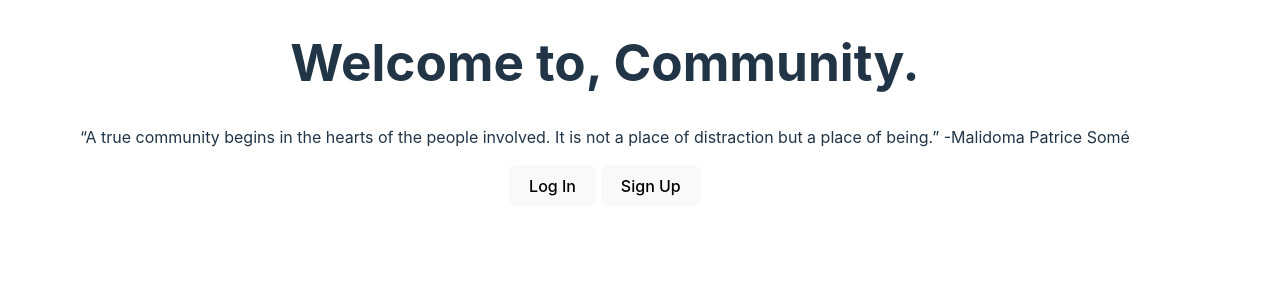
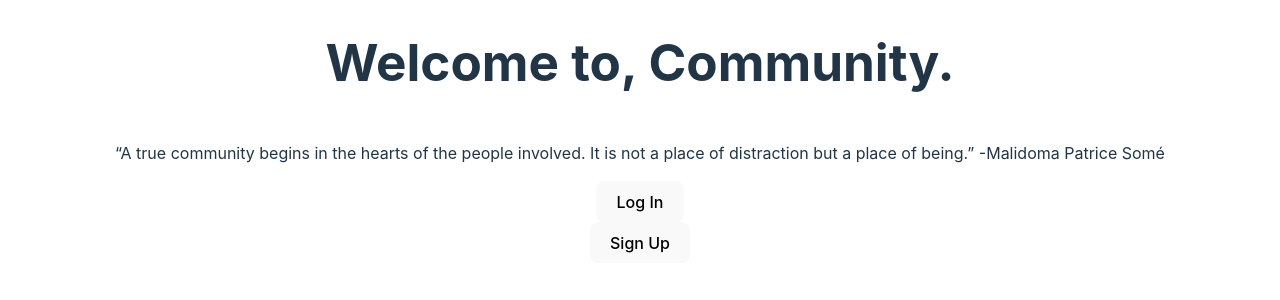
Before and after one commit to SunTheCoder/community, a React (Vite) app in the folder frontend/: page / in a window 1280 px wide. Shown: the top 300 px of the page. Built offline with nearby package versions, Linux system fonts and the light colour scheme.

Commit message:
login page to home page

```diff
--- a/frontend/src/App.jsx
+++ b/frontend/src/App.jsx
@@ -1,6 +1,6 @@
 import React from 'react';
 import { BrowserRouter as Router, Routes, Route } from 'react-router-dom';
-import HomePage from './components/HomePage/HomePage';
+import HomePage from './components/LoginPage/LoginPage';
 import LoginPage from './components/LoginPage';
 import SignUpPage from './components/SignUpPage';
 import ProtectedPage from './components/ProtectedPage';
--- a/frontend/src/components/HomePage/HomePage.css
+++ /dev/null
@@ -1,8 +0,0 @@
-.welcome-container {
-    margin-left: 80px;
-    place-items: center
-}
-
-.center {
-    place-items: center;
-}
--- a/frontend/src/components/HomePage/HomePage.jsx
+++ /dev/null
@@ -1,30 +0,0 @@
-import React from 'react';
-
-import { useNavigate } from 'react-router-dom';
-import './HomePage.css'
-
-const HomePage = () => {
-
-  const navigate = useNavigate();  // Hook to navigate programmatically
-
-  const goToLoginPage = () => {
-    navigate('/login');  // Navigates to the login page
-  };
-
-  const goToSignUpPage = () => {
-    navigate('/signup');  // Navigates to the sign-up page
-  }
-
-  return (
-
-    <div className='welcome-container'>
-      <h1>Welcome to, Community.</h1>
-      <p>“A true community begins in the hearts of the people involved. It is not a place of distraction but a place of being.” -Malidoma Patrice Somé</p>
-      <button onClick={goToLoginPage}>Log In</button>  {/* Button to navigate */}
-      <button onClick={goToSignUpPage}>Sign Up</button>  {/* Button to navigate */}
-    </div>
-
-  );
-};
-
-export default HomePage;
--- /dev/null
+++ b/frontend/src/components/LoginPage/LoginPage.css
@@ -0,0 +1,20 @@
+.page-container {
+
+    display: flex;
+    flex-direction: column;
+    justify-content: center;
+
+    align-items: center;
+}
+
+.welcome-container {
+    /* margin-left: 80px; */
+    /* place-items: center; */
+    /* grid-column: 2; */
+    display: flex;
+    flex-direction: column;
+    align-items: center;}
+
+.center {
+    place-items: center;
+}
--- /dev/null
+++ b/frontend/src/components/LoginPage/LoginPage.jsx
@@ -0,0 +1,30 @@
+import React from 'react';
+
+import { useNavigate } from 'react-router-dom';
+import './LoginPage.css'
+
+const HomePage = () => {
+
+  const navigate = useNavigate();  // Hook to navigate programmatically
+
+  const goToLoginPage = () => {
+    navigate('/login');  // Navigates to the login page
+  };
+
+  const goToSignUpPage = () => {
+    navigate('/signup');  // Navigates to the sign-up page
+  }
+
+  return (
+    <div className='page-container'>
+        <div className='welcome-container'>
+          <h1>Welcome to, Community.</h1>
+          <p>“A true community begins in the hearts of the people involved. It is not a place of distraction but a place of being.” -Malidoma Patrice Somé</p>
+          <button onClick={goToLoginPage}>Log In</button>  {/* Button to navigate */}
+          <button onClick={goToSignUpPage}>Sign Up</button>  {/* Button to navigate */}
+        </div>
+    </div>
+  );
+};
+
+export default HomePage;
--- a/frontend/src/index.css
+++ b/frontend/src/index.css
@@ -24,7 +24,7 @@ a:hover {
 
 body {
   margin: 0;
-  display: flex;
+  /* display: flex; */
   /* place-items: center; */
   min-width: 320px;
   min-height: 100vh;
```
Also changed, not shown: frontend/src/components/LoginPage/index.js (renamed from frontend/src/components/HomePage/index.js).
